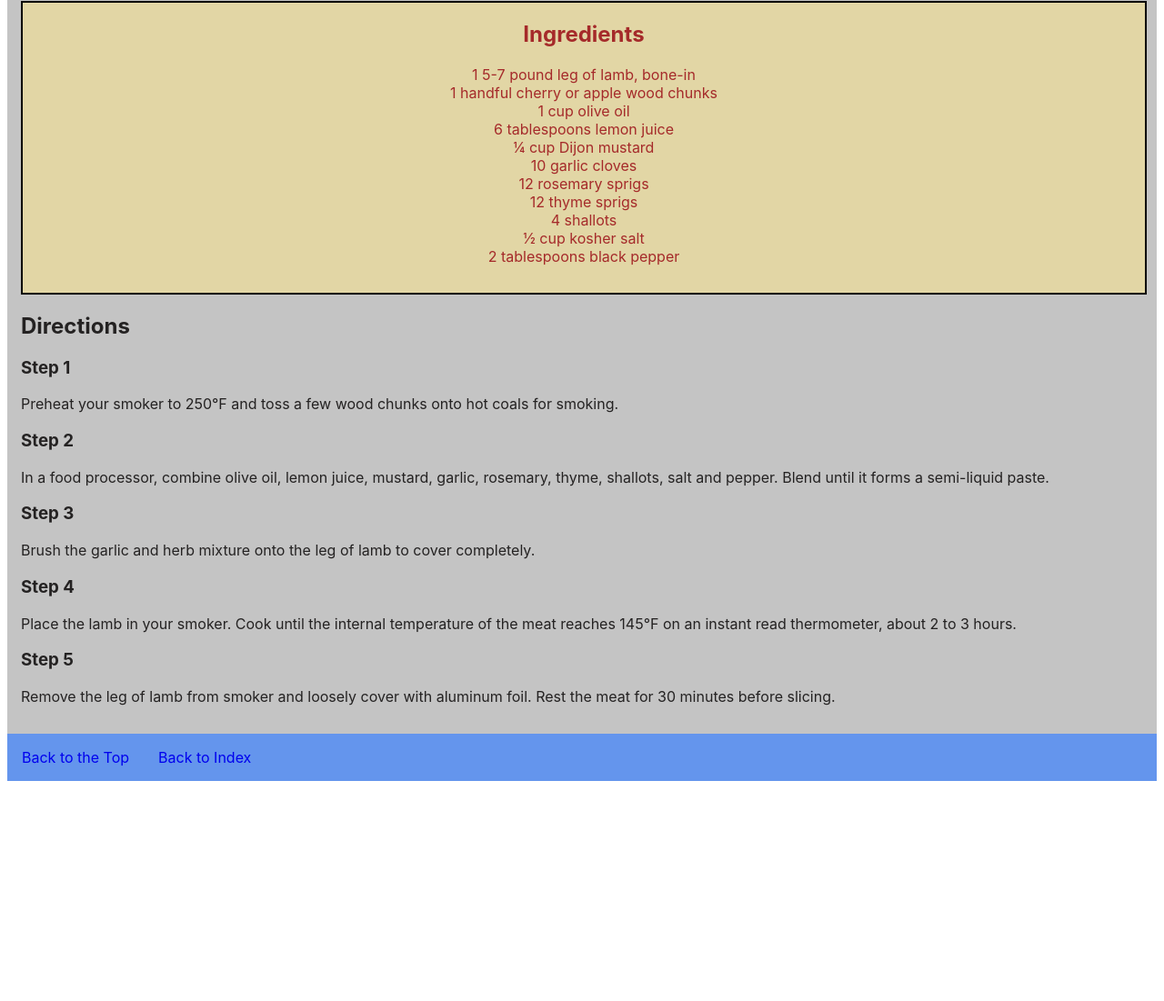
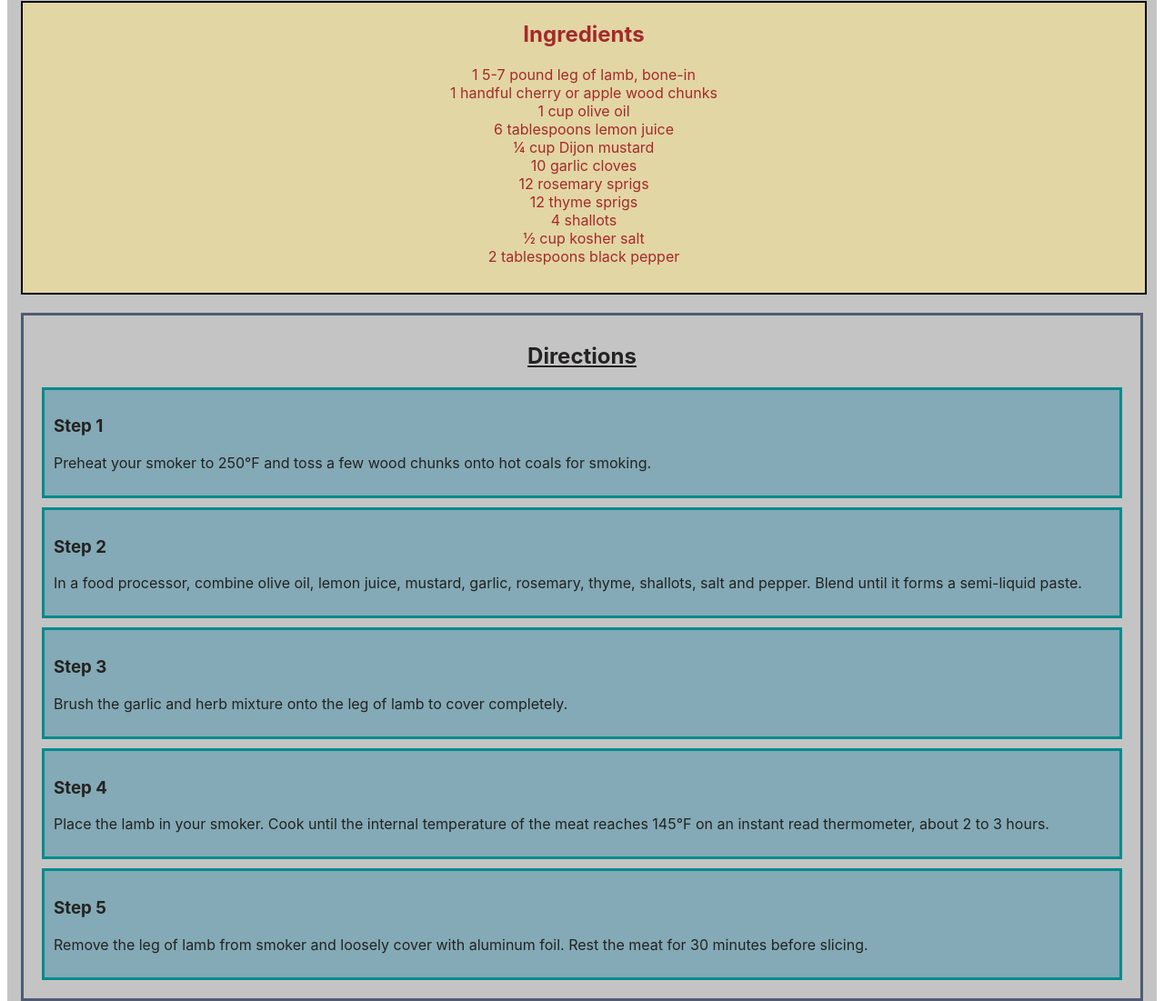
Before and after one commit to alfclark/odin-recipes, a plain HTML site: page Pages/lamb.html in a window 1280 px wide. Shown: the part 555-1656 px from the top of the page at 91% size. Before the commit the page ends 1434 px from the top, so only its background shows below. Drawn offline with Linux system fonts and the light colour scheme.

Commit message:
CSS Updated

```diff
--- a/styles.css
+++ b/styles.css
@@ -1,3 +1,4 @@
+
 #title {
     color: rgb(0, 0, 0);
     font-family: -apple-system, BlinkMacSystemFont, 'Segoe UI', Roboto, Oxygen, Ubuntu, Cantarell, 'Open Sans', 'Helvetica Neue', sans-serif;
@@ -95,8 +96,9 @@ li a:hover {
     align-items: center;
 }
 
-#sub {
+.sub {
     text-decoration: underline;
+    text-align: center;
 }
 
 .footer {
@@ -106,6 +108,7 @@ li a:hover {
     margin-bottom: 20px;
     text-align: center;
     vertical-align: middle;
+    justify-content: center;
     color: #252932;
     font-family: -apple-system, BlinkMacSystemFont, 'Segoe UI', Roboto, Oxygen, Ubuntu, Cantarell, 'Open Sans', 'Helvetica Neue', sans-serif;
 }
@@ -134,3 +137,16 @@ li a:hover {
     text-align: center;
     padding-bottom: 30px;
 }
+
+.directions {
+    padding: 10px;
+    margin-top: 20px;
+    border: #505b74 solid;
+}
+
+.elem {
+    background: rgb(131, 170, 182);
+    padding: 10px;
+    border: darkcyan solid 3px;
+    margin: 10px;
+}
```
